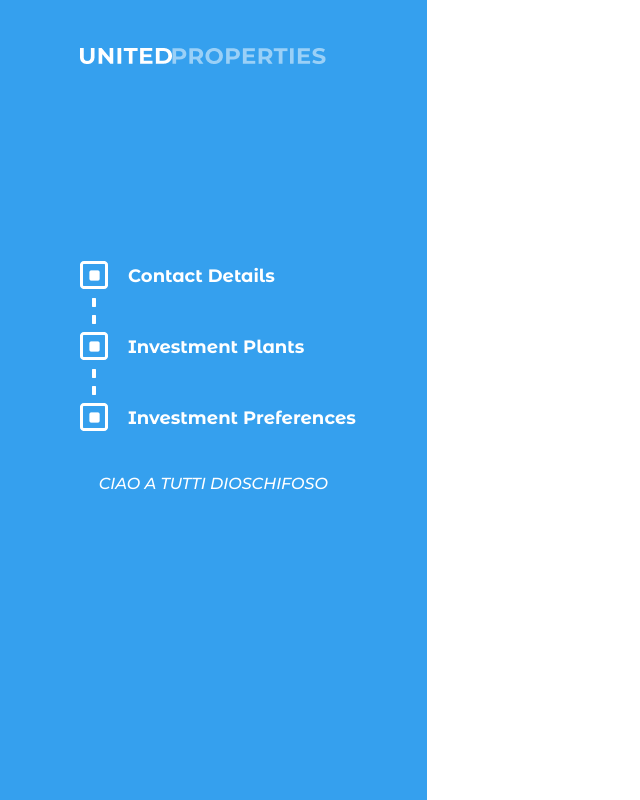
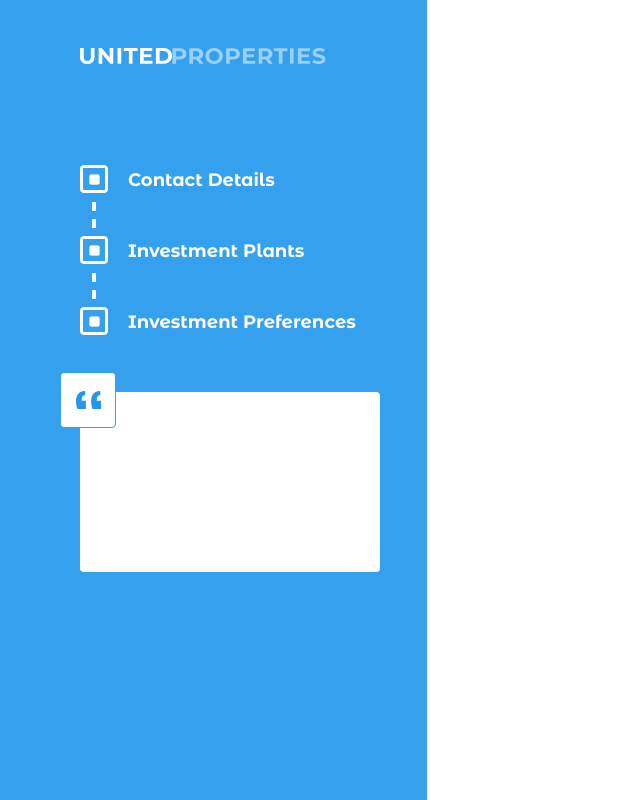
Before and after one commit to Frenzarectah/Investment_plan, a React (Create React App) app: page / in a window 1280 px wide. Shown: the whole page, without its empty margins (0-640 px from the left). Built offline with nearby package versions, Linux system fonts and the light colour scheme.

Commit message:
added the citation compt

```diff
--- a/src/App.js
+++ b/src/App.js
@@ -11,12 +11,12 @@ function App() {
           <img alt="united" src={logo1}></img>
             <img alt="propertier" src={logo2}></img>
         </div>
-        <div id="progress_sect" className="pl-20 pt-44">
+        <div id="progress_sect" className="pl-20 pt-20">
           <Progress descr="Contact Details"/>
           <Progress descr="Investment Plants"/>
           <Progress descr="Investment Preferences"/>
         </div>
-        <div id="citation_sect" className="pt-10">
+        <div id="citation_sect" className="pl-20 pt-14">
           <Citation/>
       </div>
       </div>
--- a/src/components/Citation_box/Citation.css
+++ b/src/components/Citation_box/Citation.css
@@ -3,3 +3,11 @@
 .montserrat{
     font-family:'Montserrat'
 }
+.citate{
+    position:relative;
+    top:-200px;
+    left:-20px;
+    background-image: url(./assets/cit.png);
+    background-position: center;
+    background-repeat: no-repeat;
+}
--- a/src/components/Citation_box/Citation.js
+++ b/src/components/Citation_box/Citation.js
@@ -4,7 +4,11 @@ import '../Citation_box/Citation.css';
 const Citation = () =>{
     return(
         <>
-            <div className="montserrat">CIAO A TUTTI DIOSCHIFOSO</div>
+            <div style={{width:"300px",height:"180px"}} className="bg-white montserrat rounded">
+            <p>We care about your time, that's why we created a 3-stage onboarding
+                    that will not take more than 5 minutes to complete</p>
+            </div>
+            <div className="citate bg-white rounded shadow-black z-10 border border-[#35A0EE]" style={{width:"56px",height:"56px"}}></div>
         </>
     )
 }
```
Also changed, not shown: 2 other files (tests, documents, lock files or other folders).
